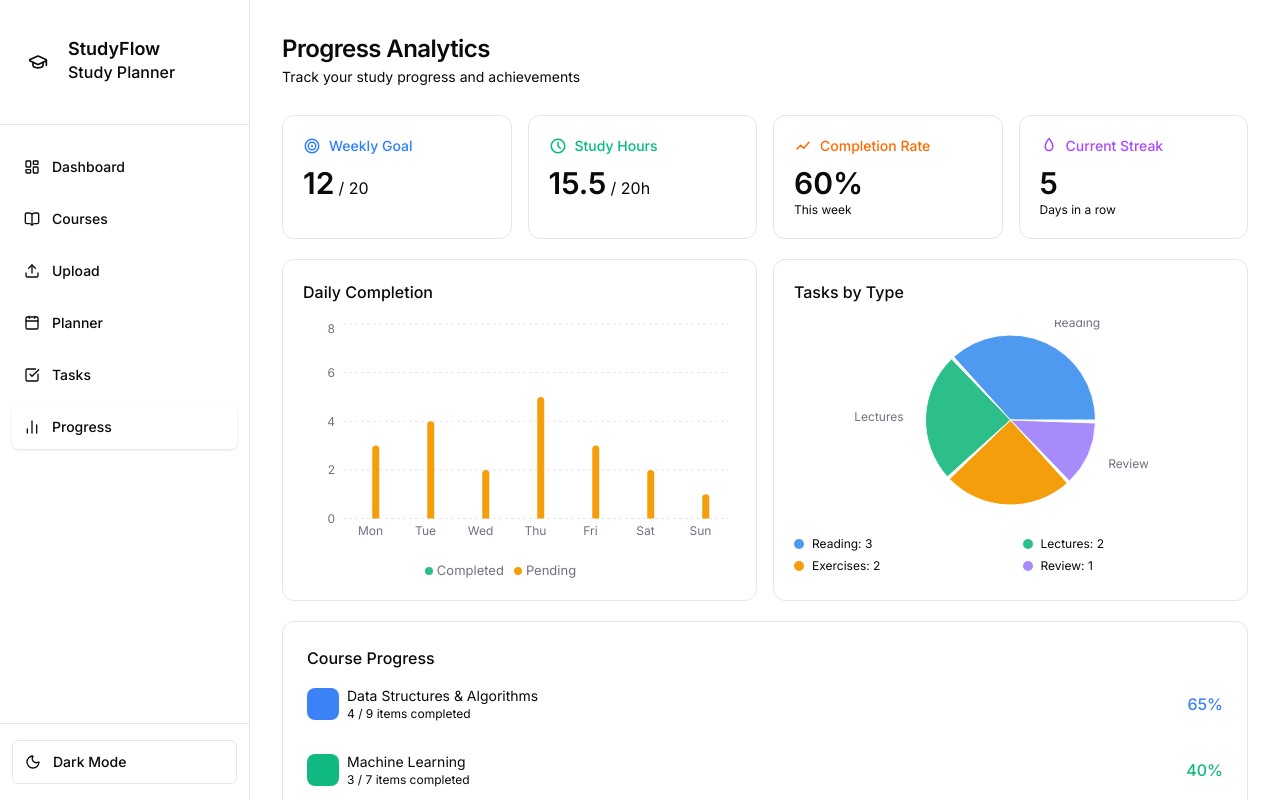
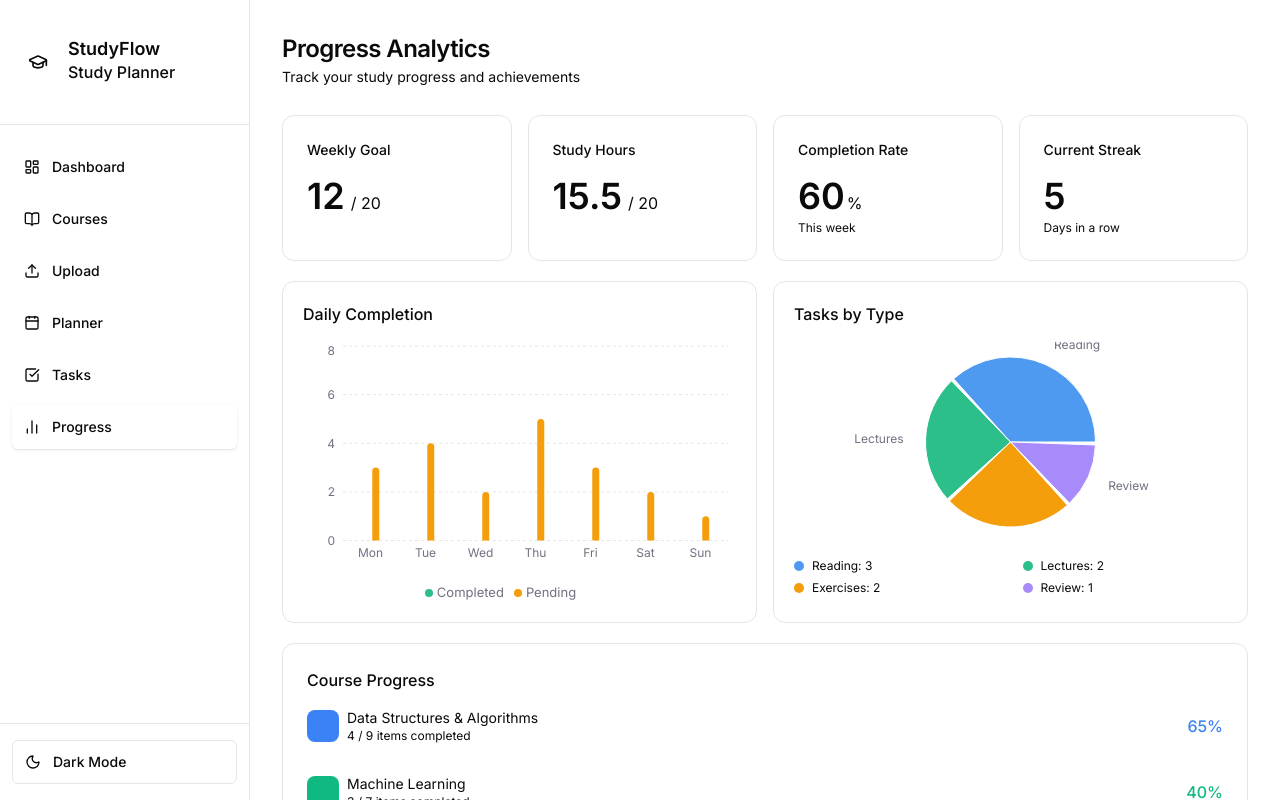
Before and after one commit to omar-z-z/StudyFlow, a Next.js app in the folder frontend/: page /progress in a window 1280 px wide. Built offline with nearby package versions, Linux system fonts and the light colour scheme.

Commit message:
Refactor: consolidate StatsCard components into a single reusable StatsCard, enhancing functionality with new stats types and removing redundant files

```diff
--- a/frontend/app/(root)/page.tsx
+++ b/frontend/app/(root)/page.tsx
@@ -3,7 +3,7 @@ import { useTasks } from "@/hooks/useTasks";
 import { courses } from "@/lib/dummy-data";
 import CourseProgress from "@/components/Dashboard/CourseProgress";
 import DashboardHeader from "@/components/Dashboard/DashboardHeader";
-import StatsCard from "@/components/Dashboard/StatsCard";
+import StatsCard from "@/components/statsComponents/StatsCard";
 import TasksList from "@/components/Dashboard/TasksList";
 import UpcomingDeadlines from "@/components/Dashboard/UpcomingDeadlines";
 
--- a/frontend/components/Progress/StatsCards.tsx
+++ b/frontend/components/Progress/StatsCards.tsx
@@ -1,71 +1,6 @@
+import StatsCard from "@/components/statsComponents/StatsCard";
 import { ProgressData } from "@/types/progress";
 
-/* ── tiny SVG icons ─────────────────────────────────────── */
-const GoalIcon = () => (
-  <svg width="18" height="18" viewBox="0 0 24 24" fill="none" aria-hidden>
-    <circle cx="12" cy="12" r="9" stroke="currentColor" strokeWidth="2" />
-    <circle cx="12" cy="12" r="5" stroke="currentColor" strokeWidth="2" />
-    <circle cx="12" cy="12" r="1.5" fill="currentColor" />
-  </svg>
-);
-
-const ClockIcon = () => (
-  <svg width="18" height="18" viewBox="0 0 24 24" fill="none" aria-hidden>
-    <circle cx="12" cy="12" r="9" stroke="currentColor" strokeWidth="2" />
-    <path d="M12 7v5l3 3" stroke="currentColor" strokeWidth="2" strokeLinecap="round" />
-  </svg>
-);
-
-const TrendIcon = () => (
-  <svg width="18" height="18" viewBox="0 0 24 24" fill="none" aria-hidden>
-    <path d="M4 16l5-5 4 4 7-8" stroke="currentColor" strokeWidth="2" strokeLinecap="round" strokeLinejoin="round" />
-  </svg>
-);
-
-const StreakIcon = () => (
-  <svg width="18" height="18" viewBox="0 0 24 24" fill="none" aria-hidden>
-    <path d="M12 2C12 2 7 8 7 13a5 5 0 0010 0c0-5-5-11-5-11z" stroke="currentColor" strokeWidth="2" strokeLinejoin="round" />
-  </svg>
-);
-
-const iconMap = {
-  goal: { icon: <GoalIcon />, color: "text-blue-500" },
-  clock: { icon: <ClockIcon />, color: "text-emerald-500" },
-  chart: { icon: <TrendIcon />, color: "text-orange-500" },
-  streak: { icon: <StreakIcon />, color: "text-purple-500" },
-};
-
-/* ── single card ────────────────────────────────────────── */
-interface CardProps {
-  label: string;
-  children: React.ReactNode;
-  iconKey: keyof typeof iconMap;
-}
-
-const Card = ({ label, children, iconKey }: CardProps) => {
-  const { icon, color } = iconMap[iconKey];
-  return (
-    <div className="flex-1 min-w-[160px] bg-card border border-border rounded-xl p-5 flex flex-col gap-3">
-      <div className={`flex items-center gap-2 text-sm font-medium text-muted-foreground ${color}`}>
-        {icon}
-        <span className="text-foreground">{label}</span>
-      </div>
-      {children}
-    </div>
-  );
-};
-
-/* ── thin progress bar ──────────────────────────────────── */
-const Bar = ({ value }: { value: number }) => (
-  <div className="h-1.5 w-full rounded-full bg-muted overflow-hidden">
-    <div
-      className="h-full rounded-full bg-foreground transition-all duration-500"
-      style={{ width: `${Math.min(value * 100, 100)}%` }}
-    />
-  </div>
-);
-
-/* ── exported component ─────────────────────────────────── */
 interface StatsCardsProps {
   stats: ProgressData["stats"];
 }
@@ -82,51 +17,30 @@ const StatsCards = ({ stats }: StatsCardsProps) => {
 
   return (
     <div className="flex gap-4 flex-wrap">
-      {/* Weekly Goal */}
-      <Card label="Weekly Goal" iconKey="goal">
-        <div className="flex flex-col gap-2">
-          <span className="text-3xl font-semibold text-foreground leading-none">
-            {weeklyGoal}
-            <span className="text-base font-normal text-muted-foreground ml-1">
-              / {weeklyGoalTarget}
-            </span>
-          </span>
-          <Bar value={weeklyGoal / weeklyGoalTarget} />
-        </div>
-      </Card>
-
-      {/* Study Hours */}
-      <Card label="Study Hours" iconKey="clock">
-        <div className="flex flex-col gap-2">
-          <span className="text-3xl font-semibold text-foreground leading-none">
-            {studyHours}
-            <span className="text-base font-normal text-muted-foreground ml-1">
-              / {studyHoursTarget}h
-            </span>
-          </span>
-          <Bar value={studyHours / studyHoursTarget} />
-        </div>
-      </Card>
-
-      {/* Completion Rate */}
-      <Card label="Completion Rate" iconKey="chart">
-        <div className="flex flex-col gap-1">
-          <span className="text-3xl font-semibold text-foreground leading-none">
-            {completionRate}%
-          </span>
-          <span className="text-xs text-muted-foreground">This week</span>
-        </div>
-      </Card>
-
-      {/* Current Streak */}
-      <Card label="Current Streak" iconKey="streak">
-        <div className="flex flex-col gap-1">
-          <span className="text-3xl font-semibold text-foreground leading-none">
-            {currentStreak}
-          </span>
-          <span className="text-xs text-muted-foreground">Days in a row</span>
-        </div>
-      </Card>
+      <StatsCard
+        title="Weekly Goal"
+        type="goal"
+        goalCurrent={weeklyGoal}
+        goalTarget={weeklyGoalTarget}
+      />
+      <StatsCard
+        title="Study Hours"
+        type="goal"
+        goalCurrent={studyHours}
+        goalTarget={studyHoursTarget}
+      />
+      <StatsCard
+        title="Completion Rate"
+        type="rate"
+        rate={completionRate}
+        rateSub="This week"
+      />
+      <StatsCard
+        title="Current Streak"
+        type="streak"
+        streakDays={currentStreak}
+        streakSub="Days in a row"
+      />
     </div>
   );
 };
--- a/frontend/components/Dashboard/StatsCard.tsx
+++ b/frontend/components/statsComponents/StatsCard.tsx
@@ -1,16 +1,31 @@
 import { StatsCardProps } from "@/types/stat";
-import TasksStats from "./stats/TsksStats";
+import TasksStats from "./stats/TasksStats";
 import TimeStats from "./stats/TimeStats";
 import CoursesStats from "./stats/CourseStats";
+import GoalStats from "./stats/GoalStats";
+import RateStats from "./stats/RateStats";
+import StreakStats from "./stats/StreakStats";
 
 export default function StatsCard({
   title,
   type,
+  // tasks
   tasksCompleted = 0,
   tasksTotal = 0,
+  // time
   hours = 0,
   minutes = 0,
+  // courses
   coursesCount = 0,
+  // goal
+  goalCurrent = 0,
+  goalTarget = 1,
+  // rate
+  rate = 0,
+  rateSub,
+  // streak
+  streakDays = 0,
+  streakSub,
 }: StatsCardProps) {
   return (
     <div className="bg-card border border-border rounded-xl p-4 flex flex-col gap-3 flex-1 md:p-6 md:gap-4">
@@ -25,6 +40,15 @@ export default function StatsCard({
       {type === "courses" && (
         <CoursesStats coursesCount={coursesCount} />
       )}
+      {type === "goal" && (
+        <GoalStats goalCurrent={goalCurrent} goalTarget={goalTarget} />
+      )}
+      {type === "rate" && (
+        <RateStats rate={rate} rateSub={rateSub} />
+      )}
+      {type === "streak" && (
+        <StreakStats streakDays={streakDays} streakSub={streakSub} />
+      )}
     </div>
   );
 }
--- /dev/null
+++ b/frontend/components/statsComponents/stats/GoalStats.tsx
@@ -0,0 +1,27 @@
+interface GoalStatsProps {
+  goalCurrent: number;
+  goalTarget: number;
+}
+
+export default function GoalStats({ goalCurrent, goalTarget }: GoalStatsProps) {
+  const progress = Math.min(goalCurrent / goalTarget, 1);
+
+  return (
+    <div className="flex flex-col gap-2">
+      <div className="flex items-baseline gap-1.5">
+        <span className="text-3xl font-semibold text-foreground md:text-4xl">
+          {goalCurrent}
+        </span>
+        <span className="text-muted-foreground text-base">/ {goalTarget}</span>
+      </div>
+
+      {/* progress bar */}
+      <div className="h-1.5 w-full rounded-full bg-muted overflow-hidden">
+        <div
+          className="h-full rounded-full bg-foreground transition-all duration-500"
+          style={{ width: `${progress * 100}%` }}
+        />
+      </div>
+    </div>
+  );
+}
--- /dev/null
+++ b/frontend/components/statsComponents/stats/RateStats.tsx
@@ -0,0 +1,20 @@
+interface RateStatsProps {
+  rate: number;
+  rateSub?: string;
+}
+
+export default function RateStats({ rate, rateSub }: RateStatsProps) {
+  return (
+    <div className="flex flex-col gap-1">
+      <div className="flex items-baseline gap-0.5">
+        <span className="text-3xl font-semibold text-foreground md:text-4xl">
+          {rate}
+        </span>
+        <span className="text-muted-foreground text-base">%</span>
+      </div>
+      {rateSub && (
+        <span className="text-xs text-muted-foreground">{rateSub}</span>
+      )}
+    </div>
+  );
+}
--- /dev/null
+++ b/frontend/components/statsComponents/stats/StreakStats.tsx
@@ -0,0 +1,17 @@
+interface StreakStatsProps {
+  streakDays: number;
+  streakSub?: string;
+}
+
+export default function StreakStats({ streakDays, streakSub }: StreakStatsProps) {
+  return (
+    <div className="flex flex-col gap-1">
+      <span className="text-3xl font-semibold text-foreground md:text-4xl">
+        {streakDays}
+      </span>
+      {streakSub && (
+        <span className="text-xs text-muted-foreground">{streakSub}</span>
+      )}
+    </div>
+  );
+}
--- a/frontend/types/stat.ts
+++ b/frontend/types/stat.ts
@@ -1,9 +1,27 @@
 export interface StatsCardProps {
   title: string;
-  type: "tasks" | "time" | "courses";
+  type: "tasks" | "time" | "courses" | "goal" | "rate" | "streak";
+
+  // tasks
   tasksCompleted?: number;
   tasksTotal?: number;
+
+  // time
   hours?: number;
   minutes?: number;
+
+  // courses
   coursesCount?: number;
+
+  // goal (e.g. Weekly Goal 12/20 with a progress bar)
+  goalCurrent?: number;
+  goalTarget?: number;
+
+  // rate (e.g. Completion Rate 60%)
+  rate?: number;
+  rateSub?: string;
+
+  // streak (e.g. Current Streak 5 days)
+  streakDays?: number;
+  streakSub?: string;
 }
```
Also changed, not shown: frontend/components/statsComponents/stats/CourseStats.tsx (renamed from frontend/components/Dashboard/stats/CourseStats.tsx), frontend/components/statsComponents/stats/TasksStats.tsx (renamed from frontend/components/Dashboard/stats/TsksStats.tsx), frontend/components/statsComponents/stats/TimeStats.tsx (renamed from frontend/components/Dashboard/stats/TimeStats.tsx).
